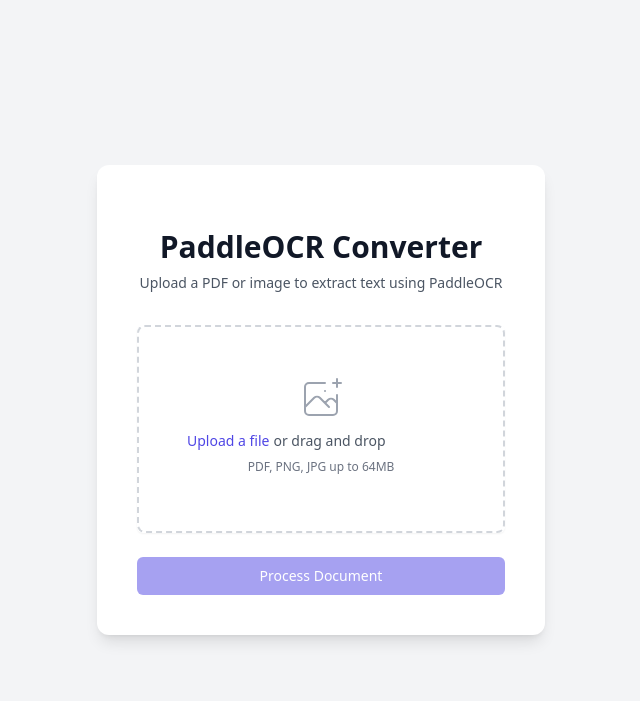
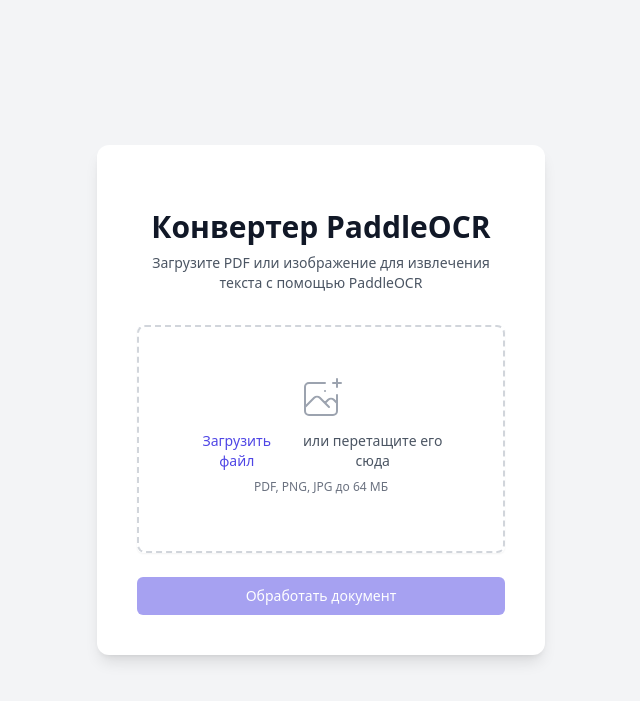
Before and after one commit to valentinbelyshkov-cmd/DocProc, a Flask app: page / in a window 1280 px wide. Shown: the top 701 px of the page, without its empty margins (319-959 px from the left). Run offline with Flask 2, Linux system fonts and the light colour scheme; some libraries are stand-ins or nearby versions.

Commit message:
translate frontend and server messages to Russian
- Translated all HTML templates (index, status, success, error)
- Translated flash messages and API error responses in app.py
- Updated UI labels, buttons, and status indicators to Russian
- Set html lang attribute to "ru"
- Manually verified changes using browser automation

```diff
--- a/app.py
+++ b/app.py
@@ -40,16 +40,16 @@ def index():
 @app.route('/upload', methods=['POST'])
 def upload_file():
     if 'file' not in request.files:
-        flash('No file part', 'error')
+        flash('Файл не найден', 'error')
         return redirect(url_for('index'))
 
     file = request.files['file']
     if file.filename == '':
-        flash('No selected file', 'error')
+        flash('Файл не выбран', 'error')
         return redirect(url_for('index'))
 
     if not allowed_file(file.filename):
-        flash('Invalid file type.', 'error')
+        flash('Неверный тип файла.', 'error')
         return redirect(url_for('index'))
 
     filename = secure_filename(file.filename)
@@ -68,7 +68,7 @@ def upload_file():
         return redirect(url_for('status', task_id=task_id))
     except Exception as e:
         logger.error(f"Error sending file to PaddleOCR API: {e}")
-        flash(f"Error connecting to OCR backend: {e}", 'error')
+        flash(f"Ошибка подключения к OCR бэкенду: {e}", 'error')
         return redirect(url_for('index'))
 
 @app.route('/status/<task_id>')
@@ -116,7 +116,7 @@ def task_status(task_id):
                 session[f'processing_time_{task_id}'] = round(processing_time, 2)
 
         if status == 'failed':
-            result["error"] = job_data.get('error', 'Unknown error')
+            result["error"] = job_data.get('error', 'Неизвестная ошибка')
             result["redirect"] = url_for('index')
 
         return jsonify(result)
@@ -126,8 +126,8 @@ def task_status(task_id):
 
 @app.route('/success/<task_id>')
 def success(task_id):
-    filename = session.get('filename', 'document')
-    processing_time = session.get(f'processing_time_{task_id}', 'N/A')
+    filename = session.get('filename', 'документ')
+    processing_time = session.get(f'processing_time_{task_id}', 'Н/Д')
     return render_template('success.html', task_id=task_id, filename=filename, processing_time=processing_time)
 
 @app.route('/api/image/<task_id>/<int:page_num>')
@@ -138,7 +138,7 @@ def get_image(task_id, page_num):
         return send_file(response.raw, mimetype='image/png')
     except Exception as e:
         logger.error(f"Error fetching image: {e}")
-        return "Image not found", 404
+        return "Изображение не найдено", 404
 
 @app.route('/download_result/<task_id>')
 def download_result(task_id):
@@ -150,7 +150,7 @@ def download_result(task_id):
         # Extract full markdown
         full_markdown = ""
         for page in result_data.get('pages', []):
-            full_markdown += f"# Page {page['page_num']}\n\n{page['markdown']}\n\n---\n\n"
+            full_markdown += f"# Страница {page['page_num']}\n\n{page['markdown']}\n\n---\n\n"
 
         from io import BytesIO
         mem = BytesIO()
@@ -165,7 +165,7 @@ def download_result(task_id):
         )
     except Exception as e:
         logger.error(f"Error downloading result: {e}")
-        flash(f"Error downloading result: {e}", 'error')
+        flash(f"Ошибка при скачивании результата: {e}", 'error')
         return redirect(url_for('index'))
 
 @app.route('/new_conversion')
--- a/templates/index.html
+++ b/templates/index.html
@@ -1,9 +1,9 @@
 <!DOCTYPE html>
-<html lang="en" class="light">
+<html lang="ru" class="light">
 <head>
     <meta charset="UTF-8">
     <meta name="viewport" content="width=device-width, initial-scale=1.0">
-    <title>PaddleOCR Document Converter</title>
+    <title>Конвертер документов PaddleOCR</title>
     <script src="https://cdn.tailwindcss.com"></script>
     <script>
         tailwind.config = {
@@ -16,10 +16,10 @@
         <div class="max-w-md w-full space-y-8 bg-white dark:bg-gray-800 p-10 rounded-xl shadow-lg">
             <div>
                 <h2 class="mt-6 text-center text-3xl font-extrabold text-gray-900 dark:text-white">
-                    PaddleOCR Converter
+                    Конвертер PaddleOCR
                 </h2>
                 <p class="mt-2 text-center text-sm text-gray-600 dark:text-gray-400">
-                    Upload a PDF or image to extract text using PaddleOCR
+                    Загрузите PDF или изображение для извлечения текста с помощью PaddleOCR
                 </p>
             </div>
 
@@ -43,12 +43,12 @@
                             </svg>
                             <div class="flex text-sm text-gray-600 dark:text-gray-400">
                                 <span class="relative cursor-pointer rounded-md font-medium text-indigo-600 hover:text-indigo-500 focus-within:outline-none">
-                                    Upload a file
+                                    Загрузить файл
                                 </span>
-                                <p class="pl-1">or drag and drop</p>
+                                <p class="pl-1">или перетащите его сюда</p>
                             </div>
                             <p class="text-xs text-gray-500 dark:text-gray-400">
-                                PDF, PNG, JPG up to 64MB
+                                PDF, PNG, JPG до 64 МБ
                             </p>
                             <p id="file-name" class="text-sm font-semibold text-indigo-600 dark:text-indigo-400 mt-2"></p>
                         </div>
@@ -57,7 +57,7 @@
 
                 <div>
                     <button type="submit" id="submit-btn" disabled class="group relative w-full flex justify-center py-2 px-4 border border-transparent text-sm font-medium rounded-md text-white bg-indigo-600 hover:bg-indigo-700 focus:outline-none focus:ring-2 focus:ring-offset-2 focus:ring-indigo-500 disabled:opacity-50 disabled:cursor-not-allowed">
-                        Process Document
+                        Обработать документ
                     </button>
                 </div>
             </form>
```
Also changed, not shown: templates/error.html (+4 -4 lines), templates/status.html (+6 -6 lines), templates/success.html (+13 -13 lines).
